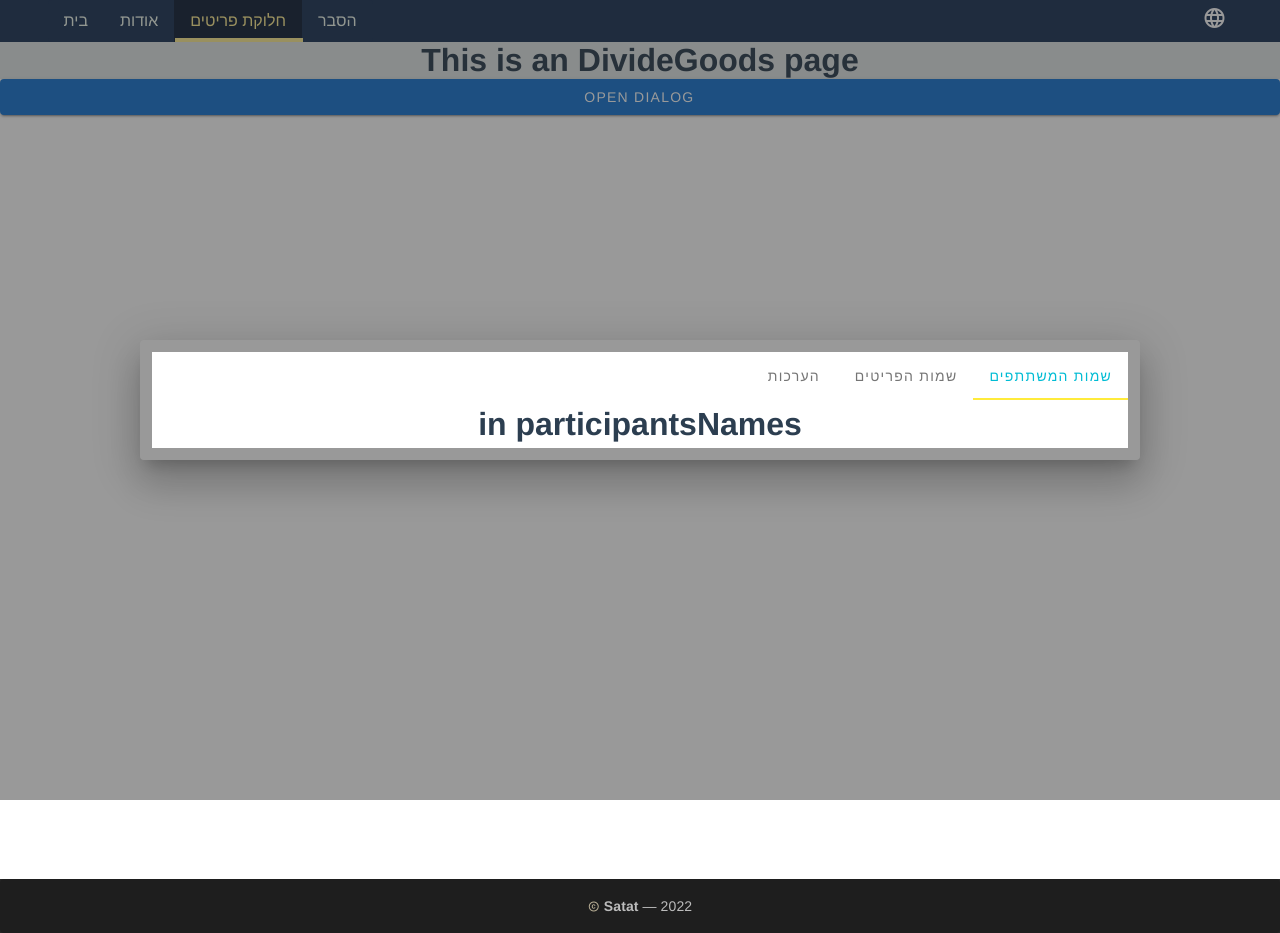
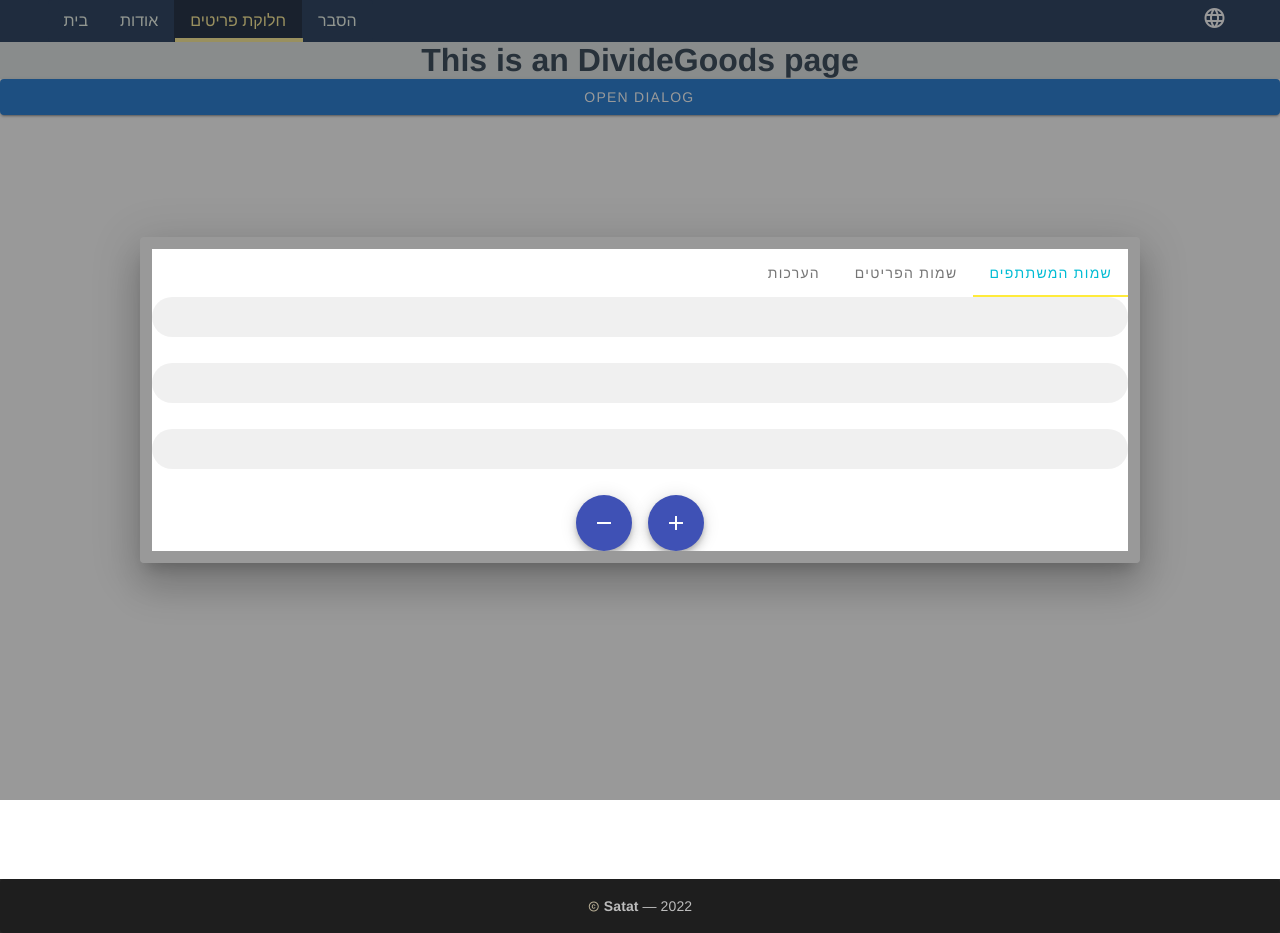
Before and after one commit to eliahusatat/fair-share-algorithm, a Vue app in the folder client/: page /divideGoods in a window 1280 px wide. Both pictures are taken after a click on the button "OPEN DIALOG". Built offline with nearby package versions, Linux system fonts and the light colour scheme.

Commit message:
1. add ParticipantsNames.vue

```diff
--- a/client/src/components/divideGoods/ParticipantsNames.vue
+++ b/client/src/components/divideGoods/ParticipantsNames.vue
@@ -1,10 +1,58 @@
 <template>
-  <h1> in participantsNames</h1>
+  <div>
+    <v-text-field
+      filled
+      rounded
+      dense
+      v-for="index in participantsCounter" :key="index"
+    ></v-text-field>
+    <v-btn
+      class="mx-2"
+      fab
+      dark
+      color="indigo"
+      @click="myIncrease"
+    >
+      <v-icon dark>
+        mdi-plus
+      </v-icon>
+    </v-btn>
+    <v-btn
+      class="mx-2"
+      fab
+      dark
+      color="indigo"
+      @click="myDecrease"
+    >
+      <v-icon dark>
+        mdi-minus
+      </v-icon>
+    </v-btn>
+  </div>
 </template>
 
 <script>
+import { mapState, mapActions } from 'vuex'
+
 export default {
-  name: 'participantsNames'
+  name: 'participantsNames',
+  computed: {
+    ...mapState('DivideGoods', ['participantsCounter'])
+  },
+  methods: {
+    ...mapActions('DivideGoods', ['increaseCounter', 'decreaseCounter']),
+    myIncrease () {
+      this.increaseCounter()
+    },
+    myDecrease () {
+      this.decreaseCounter()
+    }
+  },
+  created () {
+    console.log(this.participantsCounter)
+    this.increaseCounter()
+    console.log(this.participantsCounter)
+  }
 }
 </script>
 
--- /dev/null
+++ b/client/src/store/modules/DivideGoods/actions.js
@@ -0,0 +1,7 @@
+
+export const increaseCounter = async ({ state, commit }, body) => {
+  commit('SET', { name: 'participantsCounter', value: state.participantsCounter + 1 })
+}
+export const decreaseCounter = async ({ state, commit }, body) => {
+  commit('SET', { name: 'participantsCounter', value: state.participantsCounter - 1 })
+}
--- a/client/src/store/modules/DivideGoods/index.js
+++ b/client/src/store/modules/DivideGoods/index.js
@@ -1,30 +1,12 @@
 // import MyApi from '../../../service/MyApi'
 import { getDivideGoodsInitState } from '../../../utils/getDefaultData'
+import * as mutations from './mutations'
+import * as actions from './actions'
 
 export default {
   namespaced: true,
   state: getDivideGoodsInitState(),
   getters: {},
-  mutations: {
-    SET: (state, { name, value }) => {
-      state[name] = value
-    }
-  },
-  actions: {
-    // searchOnYoutube: async ({ commit }, body) => {
-    //   try {
-    //     const { data } = await MyApi().post('youtube/search-on-youtube-new', { str: body.str })
-    //     if (data.success) {
-    //       commit('SET', { name: 'videos', value: data.videos })
-    //     } else {
-    //       console.log('fail searchOnYoutube')
-    //       console.log(data)
-    //       // commit('SET_ERROR_MODAL', 'errorDeleteBlockedContact', {root: true});
-    //     }
-    //   } catch (e) {
-    //     console.error(e)
-    //     // commit('SET_ERROR_MODAL', 'errorDeleteBlockedContact', {root: true});
-    //   }
-    // }
-  }
+  mutations,
+  actions
 }
--- /dev/null
+++ b/client/src/store/modules/DivideGoods/mutations.js
@@ -0,0 +1,12 @@
+
+export const SET = (state, { name, value }) => {
+  state[name] = value
+}
+
+// App confirm modal
+// export const OPEN_CONFIRM_MODAL = (state, modalData) => {
+//   state.confirmModalData = getDefaultConfirmModalData()
+//   state.isConfirmModalVisible = true
+//   // eslint-disable-next-line no-return-assign
+//   Object.entries(modalData).forEach(el => state.confirmModalData[el[0]] = el[1])
+// }
--- a/client/src/utils/getDefaultData.js
+++ b/client/src/utils/getDefaultData.js
@@ -1,6 +1,7 @@
 export const getDivideGoodsInitState = () => {
   return {
-    mainLoader: false
+    mainLoader: false,
+    participantsCounter: 2
   }
 }
 
```
